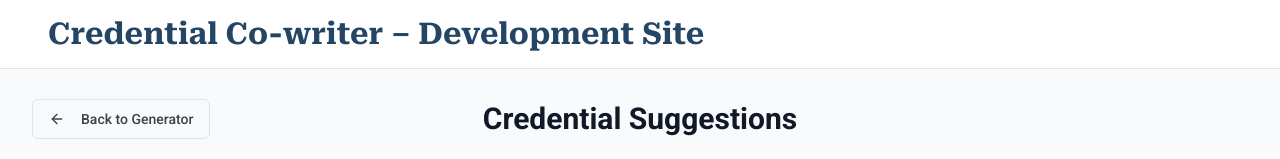
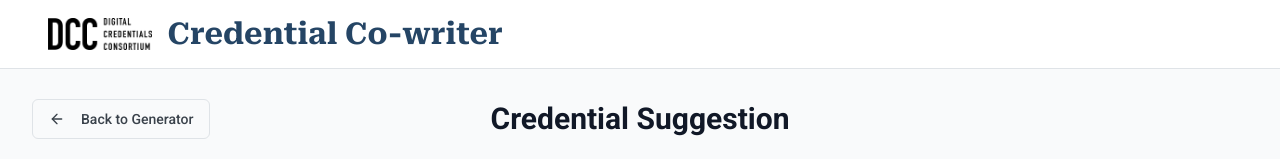
Before and after one commit to oneorigin-2-0/dcc-credential-co-writer, a Next.js app in the folder frontend/: page /genai/suggestions in a window 1280 px wide. Shown: the top 159 px of the page. Built offline with nearby package versions, Linux system fonts and the light colour scheme; no server answers.

Commit message:
UI Bug fixes.

```diff
--- a/frontend/src/app/genai/page.tsx
+++ b/frontend/src/app/genai/page.tsx
@@ -538,7 +538,7 @@ export default function GenAIPage() {
                         <CollapsibleContent className="px-4 pb-4 data-[state=open]:animate-collapsible-down data-[state=closed]:animate-collapsible-up overflow-hidden transition-all duration-300">
                           <div className="flex flex-col md:flex-row gap-6">
                             <div className="flex-[0.6]">
-                              <h3 className="text-base font-semibold text-primary mb-4">Style Configuration</h3>
+                              <h3 className="text-base font-semibold text-primary mb-4">Badge Configuration</h3>
                               <BadgeConfiguration
                                 onConfigurationChange={setBadgeConfig}
                                 variant="inline"
--- a/frontend/src/app/genai/suggestions/page.tsx
+++ b/frontend/src/app/genai/suggestions/page.tsx
@@ -175,7 +175,7 @@ export default function CredentialSuggestionsPage() {
             <span className="sm:hidden">Back</span>
           </Button>
           <h1 className="text-2xl md:text-3xl font-bold text-gray-900 text-center">
-            Credential Suggestions
+            Credential Suggestion
           </h1>
         </div>
 
--- a/frontend/src/app/page.tsx
+++ b/frontend/src/app/page.tsx
@@ -9,7 +9,7 @@ export default function LandingPage() {
           <div>
             <h1 className="text-3xl font-headline font-black">Craft Your Recognition</h1>
             <p className="text-muted-foreground mt-2 font-body">
-              Instantly craft beautiful, verifiable digital badges with the power of AI.
+            Instantly craft Open Badges content with the power of AI.
             </p>
           </div>
           <div className="flex justify-center">
--- a/frontend/src/components/layout/header.tsx
+++ b/frontend/src/components/layout/header.tsx
@@ -6,8 +6,15 @@ export function Header() {
   return (
     <header className="p-4 border-b bg-card">
       <div className="container mx-auto flex items-center gap-4">
+        <a href="https://digitalcredentials.mit.edu/" >
+          <img
+            src="/assets/DCC_LOGO.png"
+            alt="DCC Digital Credentials Consortium"
+            className="h-8 max-h-16 w-auto object-contain"
+          />
+        </a>
         <h1 className="text-3xl font-bold font-headline text-primary">
-          <Link href="/">Credential Co-writer – Development Site</Link>
+          <Link href="/">Credential Co-writer</Link>
         </h1>
       </div>
     </header>
```
